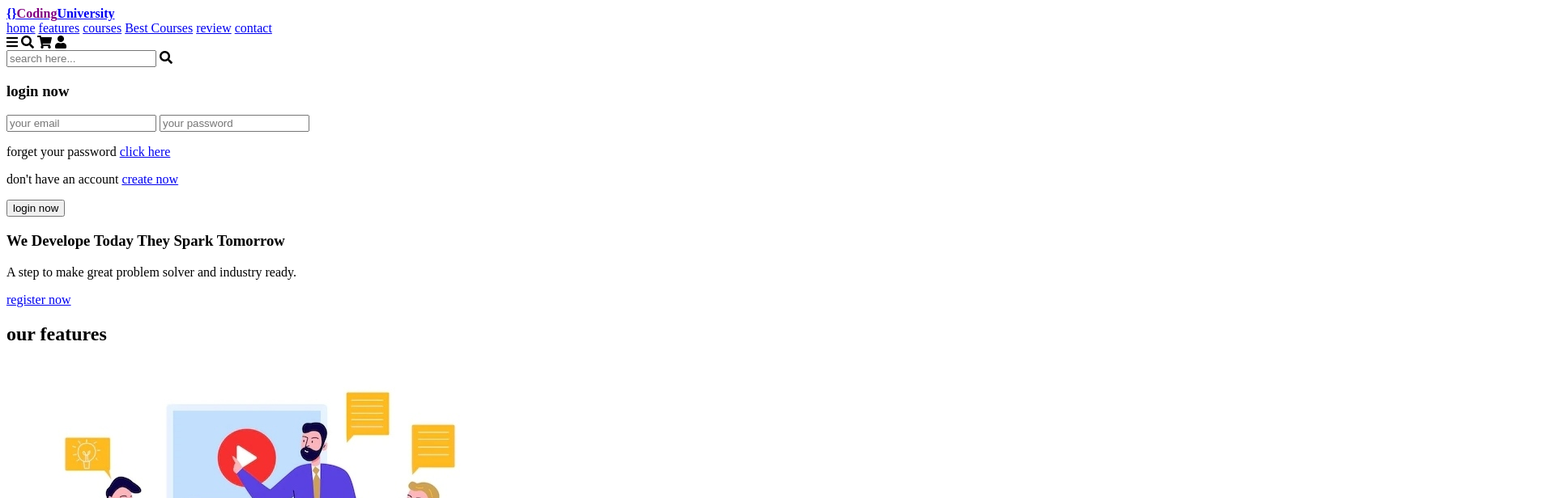
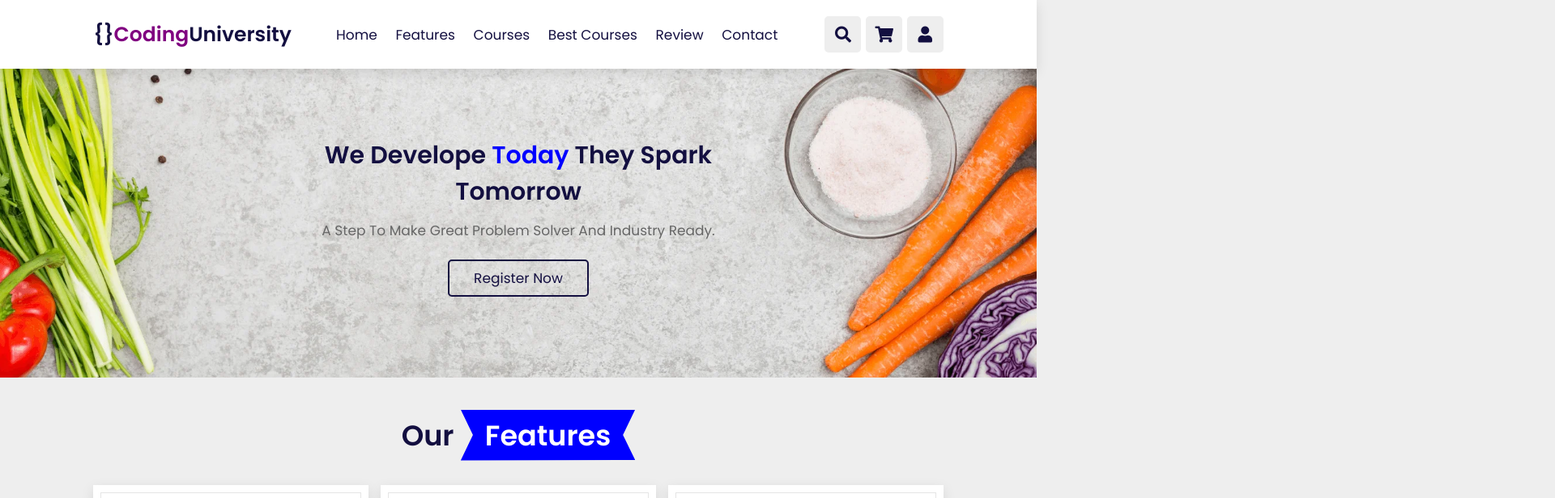
Before and after one commit to SyedAyaz105800/CodingUniversity, a plain HTML site: page index.html in a window 1280 px wide. Shown: the top 616 px of the page at 81% size, 1920 px wide, since content can reach past the window. Drawn offline with nearby package versions, Linux system fonts and the light colour scheme; files whose address does not match are found by name.

Commit message:
Update index.html

```diff
--- a/index.html
+++ b/index.html
@@ -12,7 +12,7 @@
     <link rel="stylesheet" href="https://cdnjs.cloudflare.com/ajax/libs/font-awesome/5.15.4/css/all.min.css">
 
     <!-- custom css file link  -->
-    <link rel="stylesheet" href="C:\Users\AliAyaz\Documents\web dev\style.css">
+    <link rel="stylesheet" href="CUstyle.css">
 
 </head>
 <body>
@@ -531,7 +531,7 @@
 <script src="https://unpkg.com/swiper@7/swiper-bundle.min.js"></script>
 
 <!-- custom js file link  -->
-<script src="C:\Users\AliAyaz\Documents\web dev\grocscript.js"></script>
+<script src="CUscript.js"></script>
 
 </body>
 </html>
```
